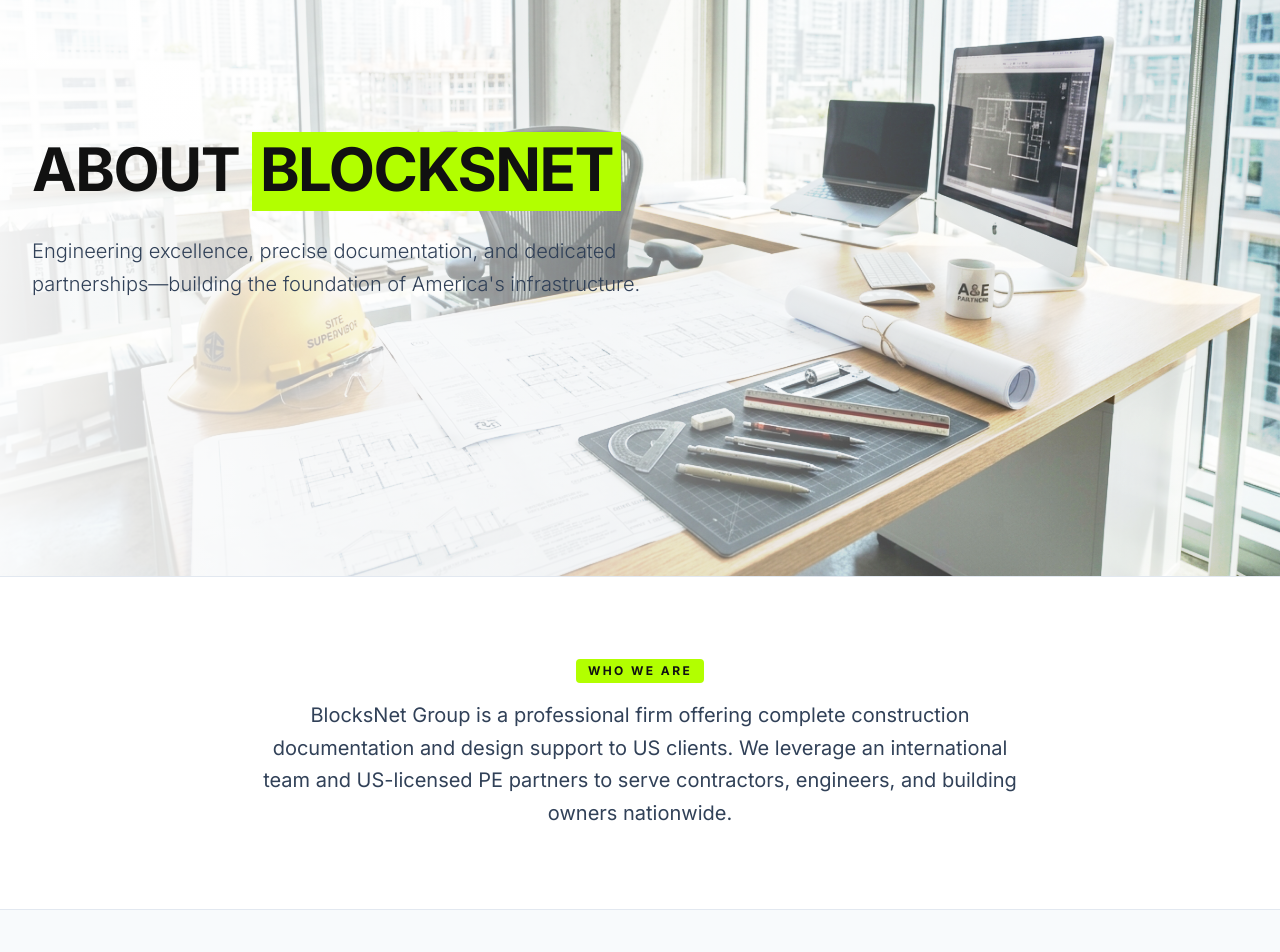
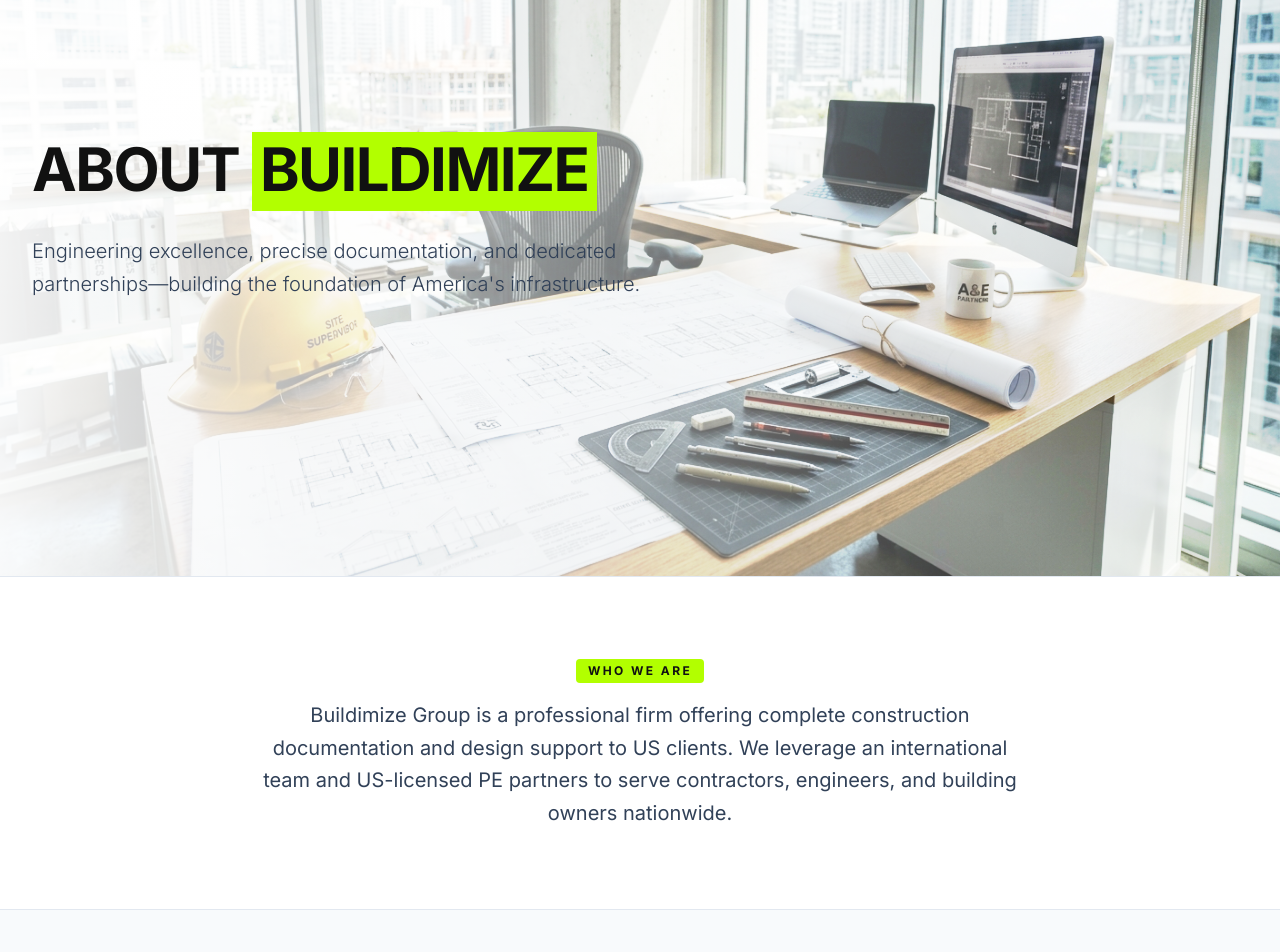
Before and after one commit to ahmedramzan967-web/BUILDNEXGROUP, a Next.js app: page /about in a window 1280 px wide. Shown: the part 220-1172 px from the top of the page. Built offline with nearby package versions, Linux system fonts and the light colour scheme.

Commit message:
rebrand: rename project to Buildimize Group
Update all brand references, metadata, and contact details from BlocksNet Group to Buildimize Group.

```diff
--- a/app/about/page.tsx
+++ b/app/about/page.tsx
@@ -18,7 +18,7 @@ export default function AboutPage() {
         <div className="absolute inset-0 z-0">
           <Image
             src="/images/about_hero_no_humans.jpg"
-            alt="BlocksNet Group Office"
+            alt="Buildimize Group Office"
             fill
             className="object-cover"
             priority
@@ -41,7 +41,7 @@ export default function AboutPage() {
               transition={{ duration: 0.6 }}
               className="text-4xl md:text-6xl font-bold text-navy mb-6 leading-tight tracking-tight uppercase"
             >
-              About <span className="bg-gold px-2 pb-1 inline-block">BlocksNet</span>
+              About <span className="bg-gold px-2 pb-1 inline-block">Buildimize</span>
             </motion.h1>
             <motion.p
               initial={{ opacity: 0, y: 20 }}
@@ -69,7 +69,7 @@ export default function AboutPage() {
               initial="hidden" whileInView="visible" viewport={{ once: true }} variants={FADE_UP}
               className="text-xl text-slate-700 font-sans leading-relaxed"
             >
-              BlocksNet Group is a professional firm offering complete construction documentation and design support to US clients. We leverage an international team and US-licensed PE partners to serve contractors, engineers, and building owners nationwide.
+              Buildimize Group is a professional firm offering complete construction documentation and design support to US clients. We leverage an international team and US-licensed PE partners to serve contractors, engineers, and building owners nationwide.
             </motion.p>
           </div>
         </div>
@@ -201,7 +201,7 @@ export default function AboutPage() {
                     Ahmed Ramzan started his career in construction cost estimating — learning the industry from the ground up by working with US contractors, reading hundreds of drawing sets, and understanding exactly what makes a project succeed or fail on paper before it ever breaks ground.
                   </p>
                   <p>
-                    That foundation shaped everything. He founded BlocksNet Group with a clear mission: to give US contractors and building owners access to professional-grade construction documentation — PE-stamped drawings, accurate estimates, and complete project support — delivered by a team that genuinely understands how American construction works.
+                    That foundation shaped everything. He founded Buildimize Group with a clear mission: to give US contractors and building owners access to professional-grade construction documentation — PE-stamped drawings, accurate estimates, and complete project support — delivered by a team that genuinely understands how American construction works.
                   </p>
                   <p>
                     With 15+ professionals under his leadership and clients across multiple US states, Ahmed has built a firm where quality is not a promise — it is a process. Every drawing set reviewed. Every estimate verified. Every deadline honored.
--- a/app/layout.tsx
+++ b/app/layout.tsx
@@ -8,19 +8,19 @@ const space = Space_Grotesk({ subsets: ['latin'], variable: '--font-space' });
 const inter = Inter({ subsets: ['latin'], variable: '--font-inter' });
 
 export const metadata: Metadata = {
-  title: 'BlocksNet Group | US Construction Services Partner',
+  title: 'Buildimize Group | US Construction Services Partner',
   description: 'Remote construction documentation, drafting, and engineering support for US contractors and building owners nationwide.',
   icons: {
     icon: 'https://lh3.googleusercontent.com/d/11vFZb80wOjXeoqw_uArqu43sRk1yToQo',
   },
   keywords: 'construction documentation, drafting, engineering support, US contractors, permit sets, BIM modeling, project management',
   openGraph: {
-    title: 'BlocksNet Group | US Construction Services Partner',
+    title: 'Buildimize Group | US Construction Services Partner',
     description: 'Remote construction documentation, drafting, and engineering support for US contractors and building owners nationwide.',
     type: 'website',
     locale: 'en_US',
-    url: 'https://blocksnetgroup.com',
-    siteName: 'BlocksNet Group',
+    url: 'https://buildimizegroup.com',
+    siteName: 'Buildimize Group',
   },
   robots: {
     index: true,
--- a/app/page.tsx
+++ b/app/page.tsx
@@ -176,7 +176,7 @@ export default function Home() {
         <div className="max-w-7xl mx-auto px-4 sm:px-6 lg:px-8 relative z-10">
           <div className="text-center mb-16">
             <h2 className="text-xs font-bold font-sans tracking-[0.2em] bg-gold text-navy px-3 py-1 inline-block rounded-sm uppercase mb-4">Process</h2>
-            <h3 className="text-4xl md:text-5xl font-display font-bold text-navy tracking-tight uppercase">How BlocksNet Works</h3>
+            <h3 className="text-4xl md:text-5xl font-display font-bold text-navy tracking-tight uppercase">How Buildimize Works</h3>
           </div>
 
           <div className="grid grid-cols-1 sm:grid-cols-2 lg:grid-cols-4 gap-8 lg:gap-4 xl:gap-8">
--- a/components/Footer.tsx
+++ b/components/Footer.tsx
@@ -14,7 +14,7 @@ export default function Footer() {
           <div className="space-y-4">
             <Link href="/" className="flex items-center gap-2 group w-fit">
               <div className="bg-white p-2 rounded-sm inline-block">
-                <Image src="https://lh3.googleusercontent.com/d/11vFZb80wOjXeoqw_uArqu43sRk1yToQo" alt="BlocksNet Group" width={280} height={80} className="object-contain max-h-20" unoptimized={true} referrerPolicy="no-referrer" />
+                <Image src="https://lh3.googleusercontent.com/d/11vFZb80wOjXeoqw_uArqu43sRk1yToQo" alt="Buildimize Group" width={280} height={80} className="object-contain max-h-20" unoptimized={true} referrerPolicy="no-referrer" />
               </div>
             </Link>
             <p className="text-slate-400 font-sans text-sm leading-relaxed max-w-sm">
@@ -72,7 +72,7 @@ export default function Footer() {
               </li>
               <li className="flex items-center gap-3">
                 <Mail className="h-5 w-5 text-gold shrink-0" />
-                <span className="text-slate-400 font-sans text-sm">hello@blocksnetgroup.com</span>
+                <span className="text-slate-400 font-sans text-sm">hello@buildimizegroup.com</span>
               </li>
             </ul>
           </div>
@@ -83,7 +83,7 @@ export default function Footer() {
       {/* Bottom Bar */}
       <div className="border-t border-slate-800 bg-navy">
         <div className="max-w-7xl mx-auto px-4 sm:px-6 lg:px-8 py-6 flex flex-col md:flex-row justify-between items-center gap-4 text-xs font-sans text-slate-500">
-          <p>© {currentYear} BlocksNet Group. All Rights Reserved.</p>
+          <p>© {currentYear} Buildimize Group. All Rights Reserved.</p>
           <div className="flex space-x-6">
             <a href="#" className="hover:text-gold transition-colors">Privacy Policy</a>
             <a href="#" className="hover:text-gold transition-colors">Terms of Service</a>
--- a/components/Navbar.tsx
+++ b/components/Navbar.tsx
@@ -59,7 +59,7 @@ export default function Navbar() {
         <div className="flex justify-between h-24">
           <div className="flex items-center">
             <Link href="/" className="flex items-center gap-2 group">
-              <Image src="https://lh3.googleusercontent.com/d/11vFZb80wOjXeoqw_uArqu43sRk1yToQo" alt="BlocksNet Group" width={280} height={80} className="object-contain max-h-20" priority referrerPolicy="no-referrer" />
+              <Image src="https://lh3.googleusercontent.com/d/11vFZb80wOjXeoqw_uArqu43sRk1yToQo" alt="Buildimize Group" width={280} height={80} className="object-contain max-h-20" priority referrerPolicy="no-referrer" />
             </Link>
           </div>
 
```
